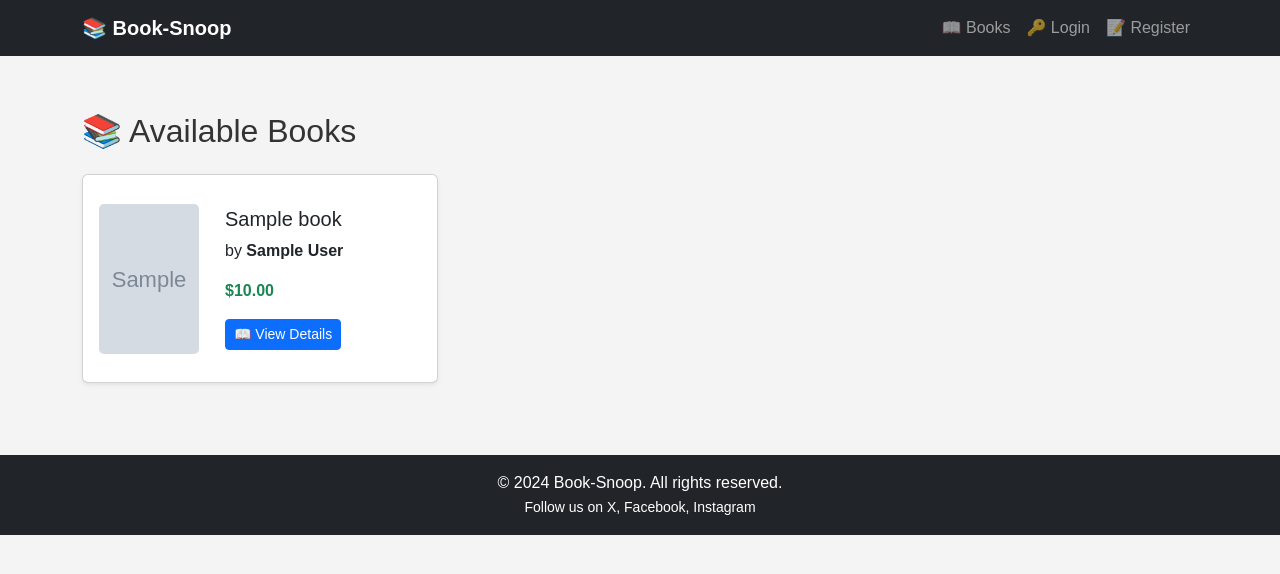
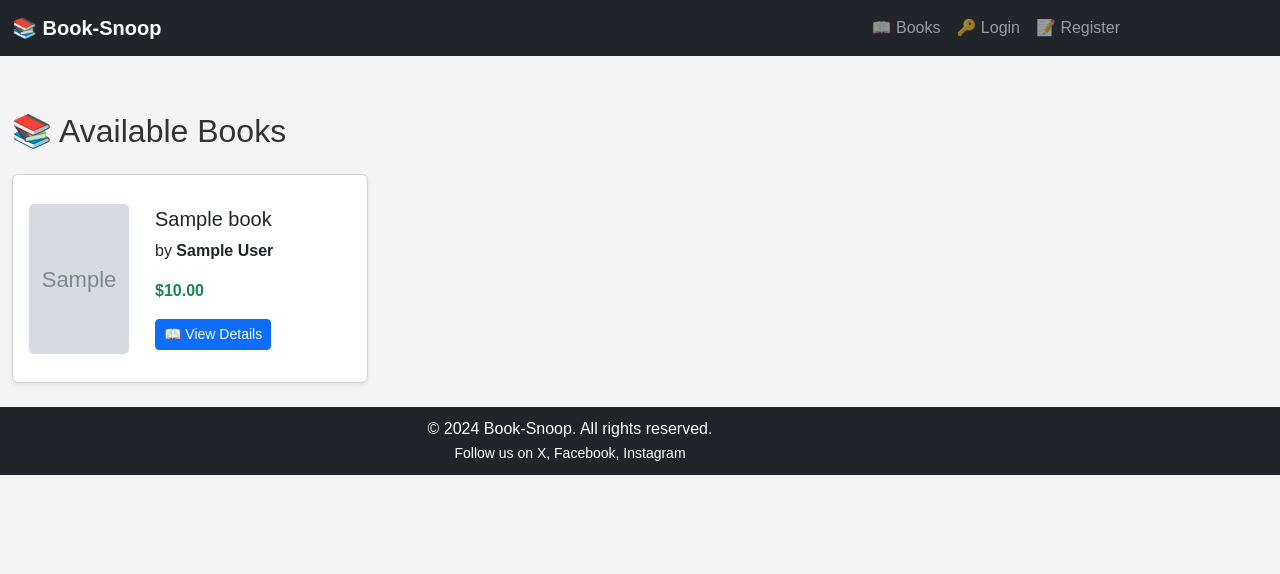
Before and after one commit to Nojhi3/book-snoop, a Django app: page /books/ in a window 1280 px wide. Shown: the top 574 px of the page. Run offline with Django 5.2, Linux system fonts and the light colour scheme; tables that the repository leaves empty hold one stand-in row (values such as "Sample post"); grey boxes marked "Sample" are stand-in pictures.

Commit message:
updated aesthetics

```diff
--- a/books/static/css/styles.css
+++ b/books/static/css/styles.css
@@ -31,8 +31,8 @@ html, body {
 }
 
 .hero-section {
-    flex: 1; /* Fills available space */
-    background: url('{% static "images/library.jpg" %}') no-repeat center center/cover;
+    flex: 1;
+    background: url('../images/library.jpg') no-repeat center center/cover;
     position: relative;
     display: flex;
     justify-content: center;
@@ -40,6 +40,7 @@ html, body {
     text-align: center;
     color: white;
 }
+
 
 .overlay {
     position: absolute;
@@ -57,11 +58,14 @@ html, body {
 }
 
 footer {
-    background-color: #343a40; /* Dark footer */
+    background-color: #343a40;
     color: white;
     text-align: center;
     padding: 10px 0;
-    position: relative;
-    bottom: 0;
+    margin: 0; /* Remove any default margin */
     width: 100%;
 }
+
+.container {
+    margin: 0; /* Ensure no margin is added by container */
+}
--- a/books/templates/base.html
+++ b/books/templates/base.html
@@ -57,7 +57,7 @@
 
 {% block content %}{% endblock %}
 
-<footer class="bg-dark text-white text-center py-3 mt-5">
+<footer class="bg-dark text-white text-center">
     <div class="container">
         <p class="mb-0">&copy; 2024 Book-Snoop. All rights reserved.</p>
         <small>Follow us on
```
